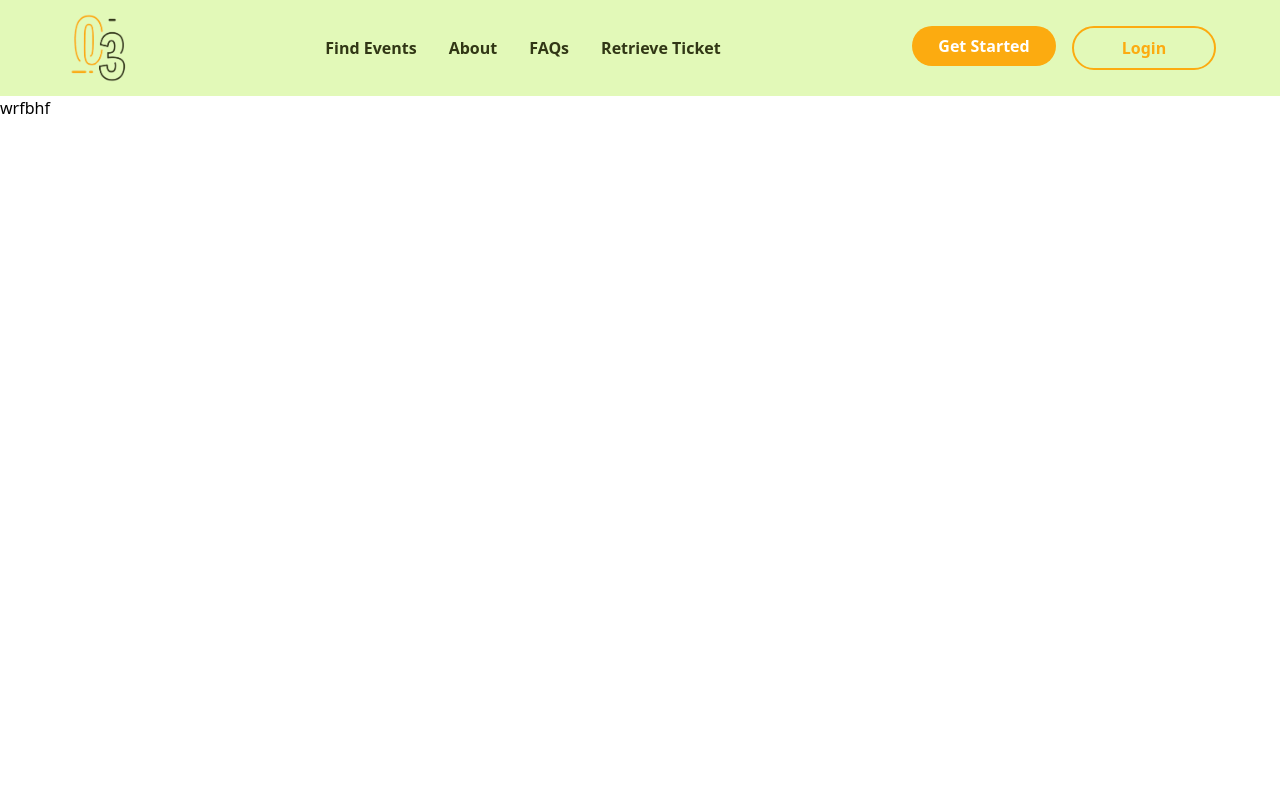
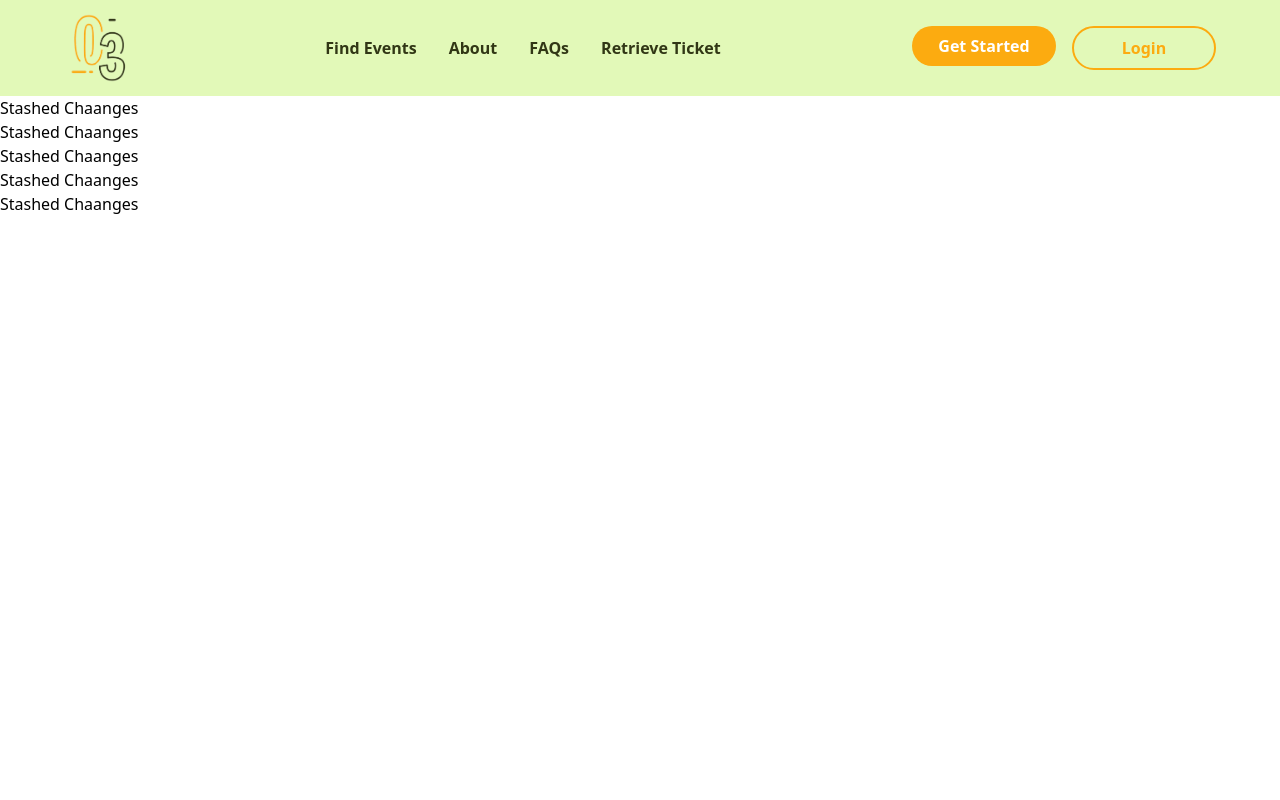
Before and after one commit to BlarQ/OGA, a Next.js app: page / in a window 1280 px wide. Shown: the top 800 px of the page. Built offline with nearby package versions, Linux system fonts and the light colour scheme.

Commit message:
feat: testing stash

```diff
--- a/src/app/page.jsx
+++ b/src/app/page.jsx
@@ -6,7 +6,11 @@ export default function Home() {
     <div>
 
       <div className="min-h-[100vh]">
-        <h1>wrfbhf</h1>
+        <h1>Stashed Chaanges</h1>
+        <h1>Stashed Chaanges</h1>
+        <h1>Stashed Chaanges</h1>
+        <h1>Stashed Chaanges</h1>
+        <h1>Stashed Chaanges</h1>
       </div>
 
       <Footer />
```
